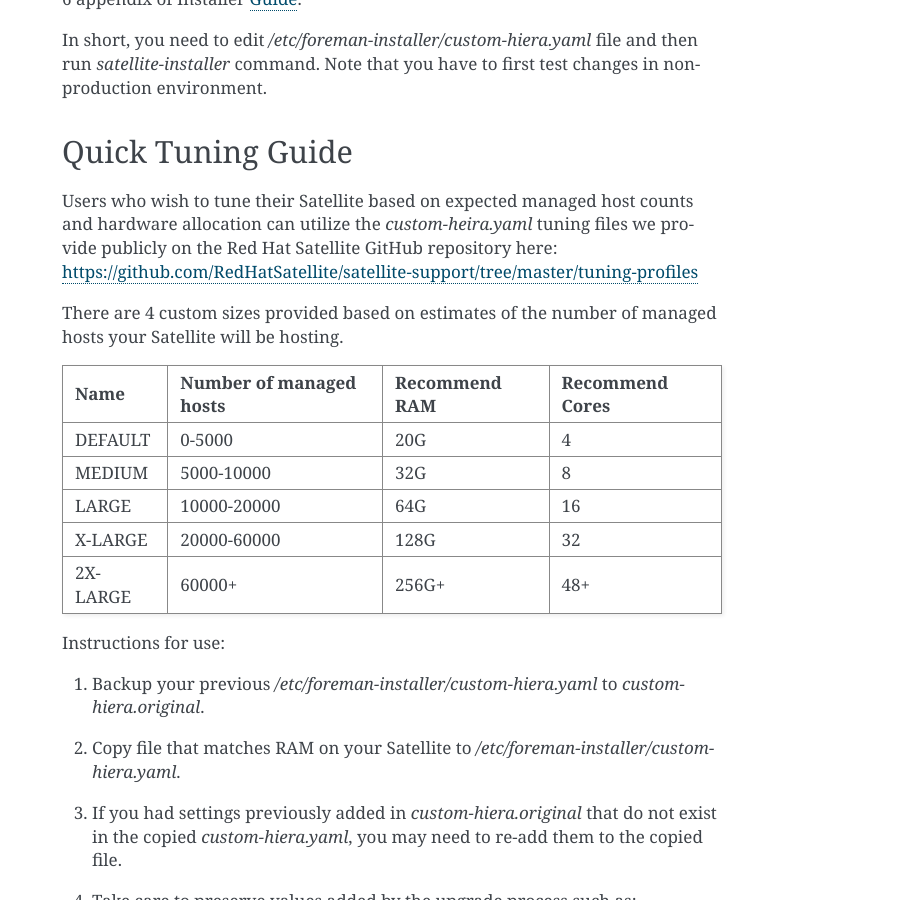
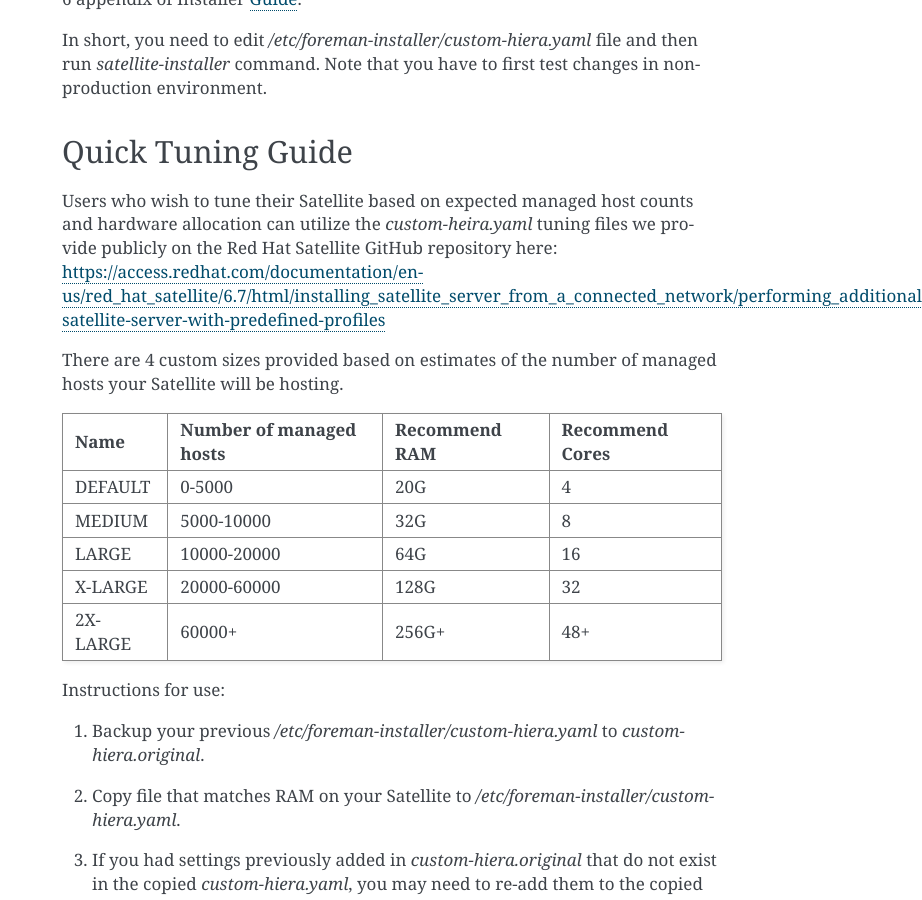
Before and after one commit to RedHatSatellite/satellite-performance-tuning, a Sphinx documentation site: the page built from docs/system-requirements.rst, in a window 1280 px wide and 900 px high, scrolled down 395 px. Shown: the whole window, without its empty margins (358-1280 px from the left). Built offline with Sphinx 7.4.7, drawn with Linux system fonts in a browser that asks for light colours; some of the changed lines change nothing that is shown.

Commit message:
update the tuning document to point to the 6.7 predefined tuning documents.

```diff
--- a/docs/system-requirements.rst
+++ b/docs/system-requirements.rst
@@ -15,7 +15,7 @@
 ==================
 
 Users who wish to tune their Satellite based on expected managed host counts and hardware allocation can utilize the `custom-heira.yaml` tuning files we provide publicly on the Red Hat Satellite GitHub repository here:
-https://github.com/RedHatSatellite/satellite-support/tree/master/tuning-profiles
+https://access.redhat.com/documentation/en-us/red_hat_satellite/6.7/html/installing_satellite_server_from_a_connected_network/performing_additional_configuration_on_satellite_server#tuning-satellite-server-with-predefined-profiles
 
 There are 4 custom sizes provided based on estimates of the number of managed hosts your Satellite will be hosting.
 
```
